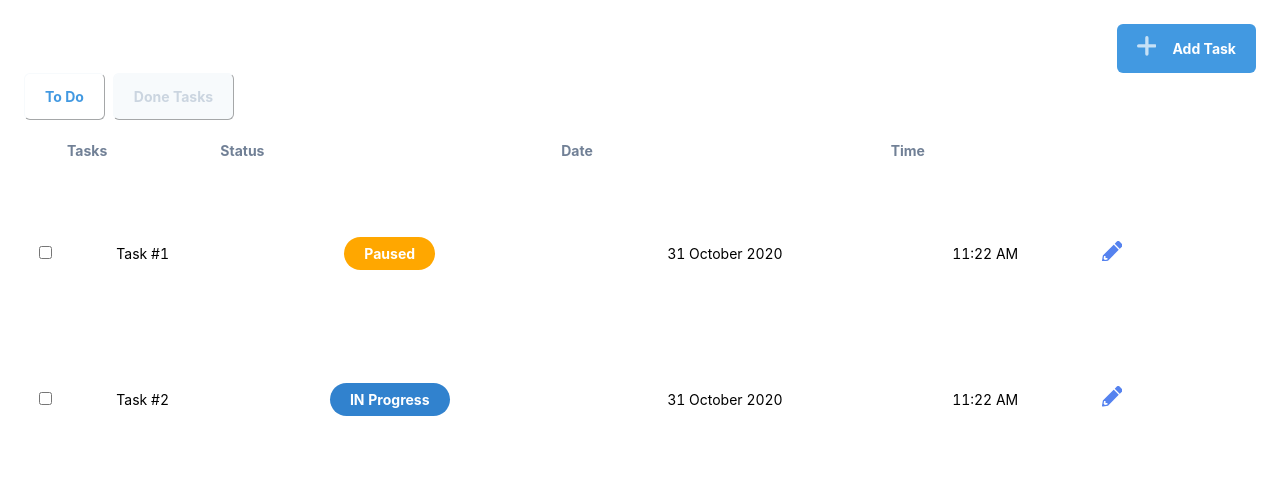
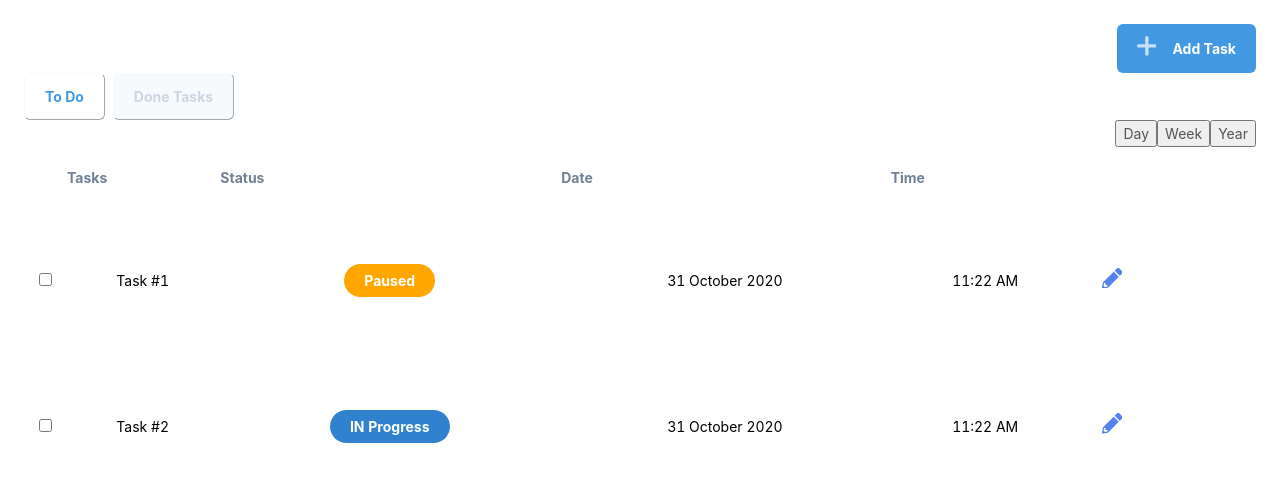
Before and after one commit to sahelhamed/todo-app, a React (Create React App) app: page / in a window 1280 px wide. Shown: the top 482 px of the page. Built offline with nearby package versions, Linux system fonts and the light colour scheme.

Commit message:
chore: add group buttons

```diff
--- /dev/null
+++ b/src/components/GroupButtons.tsx
@@ -0,0 +1,30 @@
+// Node_modules
+import React, { ReactElement, memo } from 'react';
+
+export interface ButtonType {
+  title?: string | number;
+  onClick: () => void;
+}
+
+interface Props {
+  buttons: ButtonType[];
+  className?: string;
+}
+
+const GroupButtons = ({ buttons, className }: Props): ReactElement => {
+  return (
+    <div className={className}>
+      {buttons.map((button) => (
+        <button key={button.title} type="button" onClick={button.onClick}>
+          {button.title}
+        </button>
+      ))}
+    </div>
+  );
+};
+
+GroupButtons.defaultProps = {
+  className: '',
+};
+
+export default memo(GroupButtons);
--- a/src/constants/text.tsx
+++ b/src/constants/text.tsx
@@ -11,3 +11,6 @@ export const DONE_TASKS = 'Done Tasks';
 export const DONE = 'Done';
 export const IN_PROGRESS = 'IN Progress';
 export const PAUSED = 'Paused';
+export const DAY = 'Day';
+export const WEEK = 'Week';
+export const YEAR = 'Year';
--- a/src/containers/ToDos/index.tsx
+++ b/src/containers/ToDos/index.tsx
@@ -19,6 +19,9 @@ import {
   DONE_TASKS,
   IN_PROGRESS,
   DONE,
+  DAY,
+  WEEK,
+  YEAR,
 } from '../../constants/text';
 import COLUMN_TYPE_KEYS from '../../constants/constants';
 // Models
@@ -26,6 +29,7 @@ import { Column, Data } from '../../models/table';
 // Icons
 import PlusIcon from '../../icons/PlusIcon';
 import EditIcon from '../../icons/EditIcon';
+import GroupButtons, { ButtonType } from '../../components/GroupButtons';
 
 const ToDos = (): ReactElement => {
   const initialTodos: Data[] = [
@@ -222,6 +226,21 @@ const ToDos = (): ReactElement => {
     filterTodo(false);
   }, [filterTodo]);
 
+  const buttons: ButtonType[] = [
+    {
+      title: DAY,
+      onClick: (): void => {},
+    },
+    {
+      title: WEEK,
+      onClick: (): void => {},
+    },
+    {
+      title: YEAR,
+      onClick: (): void => {},
+    },
+  ];
+
   return (
     <div className="flex flex-col">
       <Button
@@ -243,6 +262,7 @@ const ToDos = (): ReactElement => {
           onClick={(): void => filterTodo(true)}
         />
       </div>
+      <GroupButtons buttons={buttons} className="self-end" />
       <Modal
         isOpen={isModalOpen}
         title={ADD_TASK}
```
